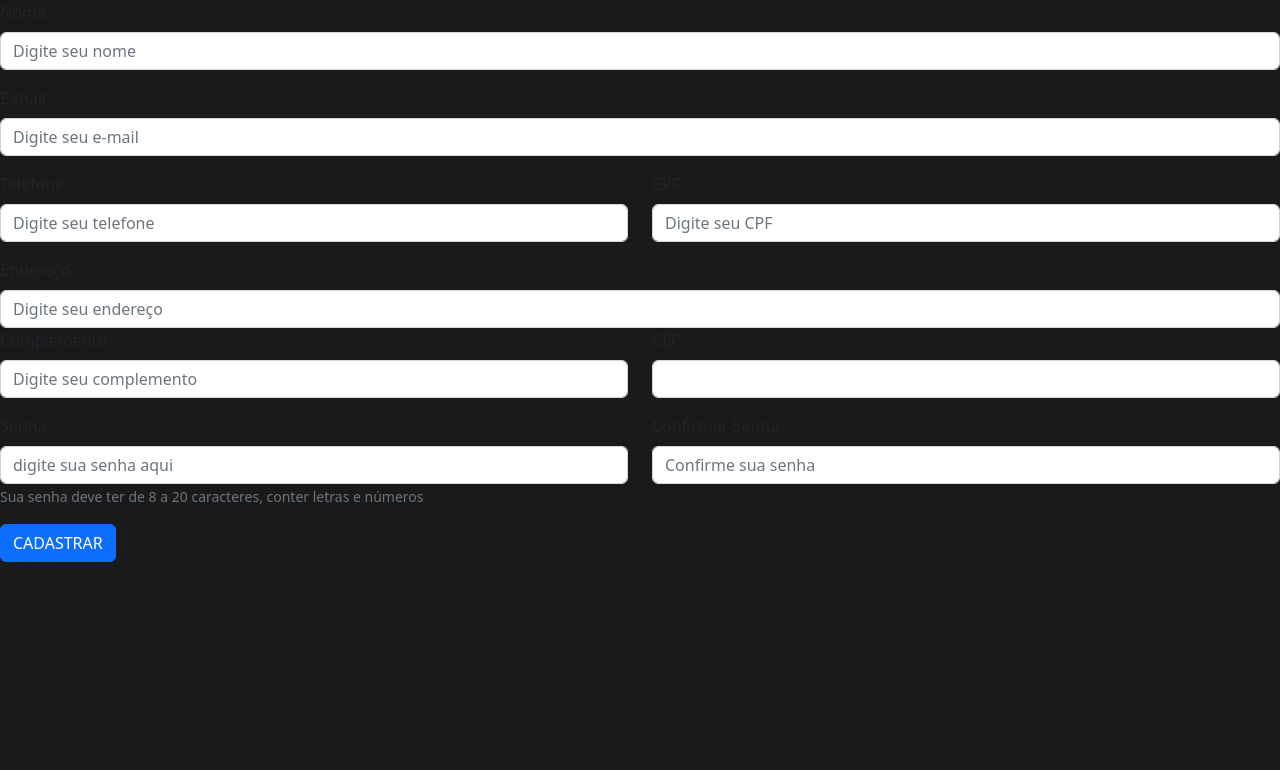
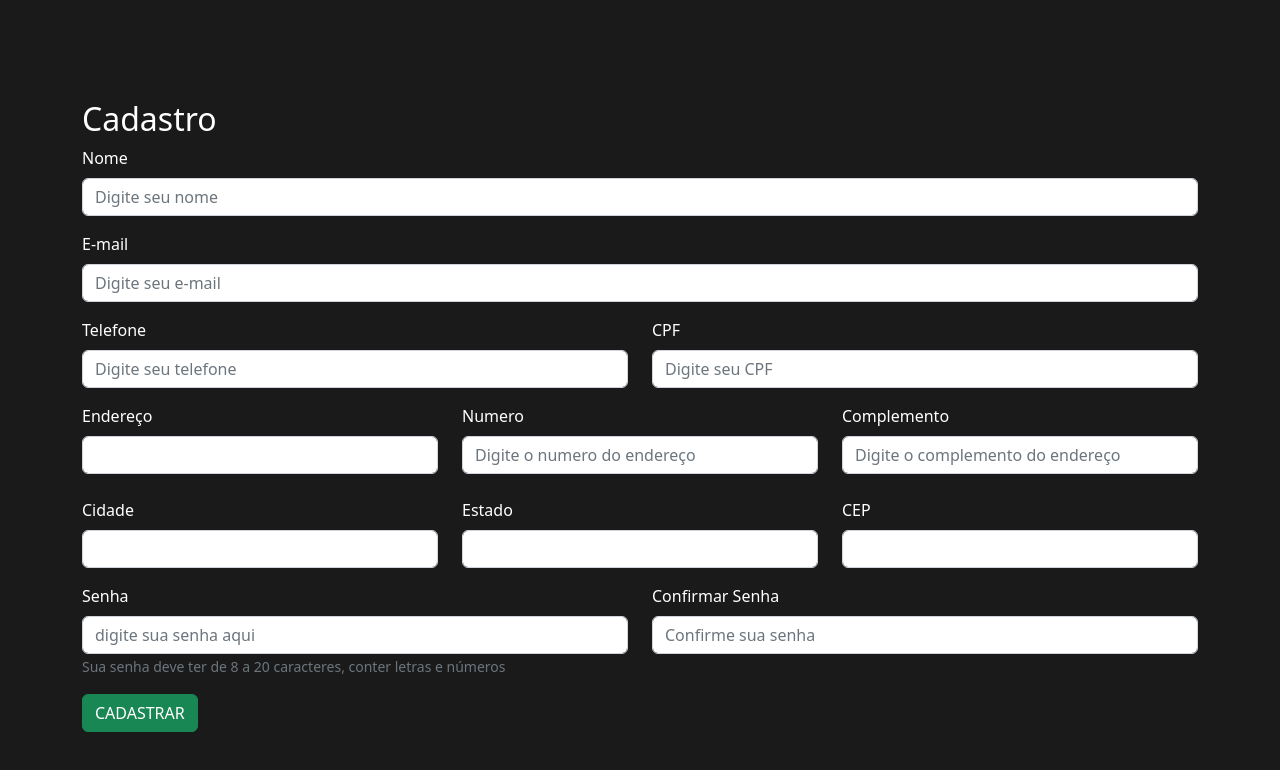
Before and after one commit to LigiaBaptista/ProjetoEmGrupoM4, a React (Vite) app in the folder teste/vite-project/: page /cadastro in a window 1280 px wide. Shown: the top 770 px of the page. Built offline with nearby package versions, Linux system fonts and the light colour scheme.

Commit message:
Adicional do Thi

```diff
--- a/teste/vite-project/package.json
+++ b/teste/vite-project/package.json
@@ -10,14 +10,13 @@
     "lint": "eslint .",
     "lint:fix": "eslint --fix",
     "format": "prettier --write './**/*.{js,jsx,ts,tsx,css,md,json}' --config ./.prettierrc"
-
   },
   "dependencies": {
+    "axios": "^1.3.4",
     "bootstrap": "^5.2.3",
     "react": "^18.2.0",
     "react-bootstrap": "^2.7.2",
     "react-dom": "^18.2.0",
-
     "react-router-dom": "^6.9.0",
     "react-slick": "^0.29.0"
   },
--- a/teste/vite-project/src/components/Formulario/Formulario.jsx
+++ b/teste/vite-project/src/components/Formulario/Formulario.jsx
@@ -1,34 +1,45 @@
 import React, { useState } from 'react';
-import Button from 'react-bootstrap/Button';
-import Col from 'react-bootstrap/Col';
-import Form from 'react-bootstrap/Form';
-import Row from 'react-bootstrap/Row';
+import {Container, Row, Form, Col, Button} from "react-bootstrap";
+import axios from 'axios';
+import styles from './formulario.module.css';
 function Formulario() {
+    const [validado, setValidado] = useState(false);
+    const [endereco, setEndereco] = useState({});
 
-        const [validado, setValidado] = useState(false);
     const Submit = (event) => {
         const form = event.currentTarget;
         if (form.checkValidity() === false) {
             event.preventDefault();
             event.stopPropagation();
+        } else {
+            event.preventDefault();
+
+            const cep = event.target.formCEP.value;
+            axios.get(`https://viacep.com.br/ws/${cep}/json/`)
+                .then(res => {
+                    setEndereco(res.data);
+                })
+                .catch(err => {
+                    console.log(err);
+                })
         }
-
         setValidado(true);
     };
 
     return (
-        <>
-            <Form noValido validado={validado} onSubmit={Submit}>
-                <Form.Group className="mb-3" controlId="formName">
+        <Container className={styles.Container}>
+            <h2> Cadastro </h2>
+            <Form noValidate validated={validado} onSubmit={Submit}>
+                <Form.Group className="mb-3 text-white" controlId="formName">
                     <Form.Label>Nome</Form.Label>
-                    <Form.Control type="email" placeholder="Digite seu nome" />
+                    <Form.Control type="name" placeholder="Digite seu nome" required />
                     <Form.Control.Feedback type="invalid">
                         Por favor, digite seu nome
                     </Form.Control.Feedback>
                 </Form.Group>
                 <Form.Group className="mb-3" controlId="formEmail">
                     <Form.Label>E-mail</Form.Label>
-                    <Form.Control type="email" placeholder="Digite seu e-mail" />
+                    <Form.Control type="email" placeholder="Digite seu e-mail" required />
                     <Form.Control.Feedback type="invalid">
                         Por favor, digite seu E-mail
                     </Form.Control.Feedback>
@@ -36,31 +47,48 @@ function Formulario() {
                 <Row className="mb-3">
                     <Form.Group as={Col} controlId="formTelefone">
                         <Form.Label>Telefone</Form.Label>
-                    <Form.Control type="telefone" placeholder="Digite seu telefone" />
+                        <Form.Control type="tel" placeholder="Digite seu telefone" required />
                         <Form.Control.Feedback type="invalid">
                             Por favor, digite seu telefone
                         </Form.Control.Feedback>
                     </Form.Group>
                     <Form.Group as={Col} controlId="formCPF">
                         <Form.Label>CPF</Form.Label>
-                    <Form.Control type="CPF" placeholder="Digite seu CPF" />
+                        <Form.Control type="text" placeholder="Digite seu CPF" required />
                         <Form.Control.Feedback type="invalid">
                             Por favor, digite seu CPF
                         </Form.Control.Feedback>
                     </Form.Group>
                 </Row>
-                <Form.Group controlId="formEndereco">
+                <Row className="mb-4">
+                    <Form.Group as={Col} controlId="formEndereco">
                         <Form.Label>Endereço</Form.Label>
-                    <Form.Control type="endereço" placeholder="Digite seu endereço" />
+                        <Form.Control type="text" placeholder="" value={endereco.logradouro} required />
                     </Form.Group>
-                <Row className="mb-3">
+                    <Form.Group as={Col} controlId="formNum">
+                        <Form.Label>Numero</Form.Label>
+                        <Form.Control type="text" placeholder="Digite o numero do endereço" required />
+                        <Form.Control.Feedback type="invalid">
+                            Por favor, digite o numero do endereço
+                        </Form.Control.Feedback>
+                    </Form.Group>
                     <Form.Group as={Col} controlId="formComplemento">
                         <Form.Label>Complemento</Form.Label>
-                    <Form.Control type="complemento" placeholder="Digite seu complemento" />
+                        <Form.Control type="text" placeholder="Digite o complemento do endereço" />
+                    </Form.Group>
+                </Row>
+                <Row className="mb-3">
+                    <Form.Group as={Col} controlId="formCidade">
+                        <Form.Label>Cidade</Form.Label>
+                        <Form.Control type="text" placeholder="" value={endereco.localidade} required />
+                    </Form.Group>
+                    <Form.Group as={Col} controlId="formEstado">
+                        <Form.Label>Estado</Form.Label>
+                        <Form.Control type="Estado" placeholder="" value={endereco.uf} onChange={(event) => setEndereco({...endereco, uf: event.target.value})}/>
                     </Form.Group>
                     <Form.Group as={Col} controlId="formCEP">
                         <Form.Label>CEP</Form.Label>
-                    <Form.Control type="CEP" placeholder="" />
+                        <Form.Control type="CEP" placeholder="" required onChange={(event) => setEndereco({...endereco, cep: event.target.value})}/>
                         <Form.Control.Feedback type="invalid">
                             Por favor, digite seu CEP
                         </Form.Control.Feedback>
@@ -80,17 +108,17 @@ function Formulario() {
                     <Form.Group as={Col} controlId="formConfsenha">
                         <Form.Label>Confirmar Senha</Form.Label>
                         <Form.Control.Feedback type="invalid">
-                        Por favor, digite sua senha
+                            Por favor, confirme sua senha
                         </Form.Control.Feedback>
                         <Form.Control type="password" placeholder="Confirme sua senha" />
                     </Form.Group>
                 </Row>
-                <Button variant="primary" type="submit">
+                <Button variant="success" type="submit">
                     CADASTRAR
                 </Button>
             </Form>
-        </>
-    )
+        </Container>
+    );
 }
 
 export default Formulario;
--- a/teste/vite-project/src/components/Formulario/Formulario.module.css
+++ b/teste/vite-project/src/components/Formulario/Formulario.module.css
@@ -0,0 +1,7 @@
+.Container{
+    Margin-top: 100px;
+    color: white !important;
+}
+Button{
+    align-items: end !important;
+}
--- a/teste/vite-project/src/pages/Cadastro/Cadastro.jsx
+++ b/teste/vite-project/src/pages/Cadastro/Cadastro.jsx
@@ -1,6 +1,8 @@
 import React from 'react';
 
 import Formulario from '../../components/Formulario/Formulario';
+import Header from "../../components/Header/Header.jsx";
+import Footer from "../../components/Footer/Footer.jsx";
 function Cadastro(){
     return(
         <Formulario/>
```
Also changed, not shown: 2 other files (tests, documents, lock files or other folders). Lines whose indentation alone changed are shown as unchanged.
